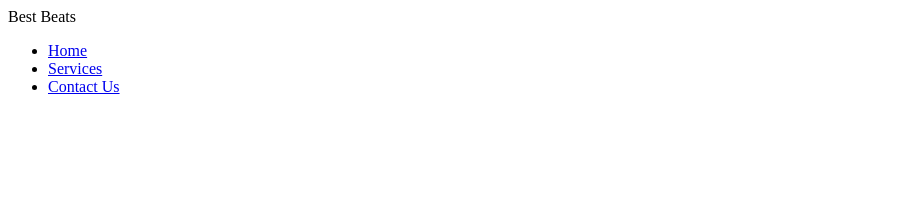
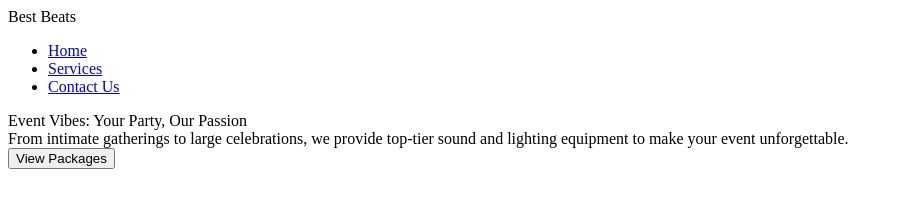
Before and after one commit to rr-tilly/landing-page, a plain HTML site: page index.html in a window 1280 px wide. Shown: the whole page, without its empty margins (0-899 px from the left). Drawn offline with Linux system fonts and the light colour scheme.

Commit message:
Add Hero Section on index.html

```diff
--- a/index.html
+++ b/index.html
@@ -4,15 +4,23 @@
     <meta charset="UTF-8" />
     <meta name="viewport" content="width=device-width, initial-scale=1.0" />
     <link rel="stylesheet" href="styles.css" />
-    <title>Best Beats | Speakers Event Rentals</title>
+    <title>Best Beats | Light and Speaker Rentals</title>
   </head>
   <body></body>
   <div class="header">
-    <div>Best Beats</div>
+    <div class="logo-text">Best Beats</div>
     <ul class="link-list">
       <li><a href="#about">Home</a></li>
       <li><a href="#services">Services</a></li>
       <li><a href="#contact">Contact Us</a></li>
     </ul>
   </div>
+  <div class="hero-section">
+    <div class="hero-text">Event Vibes: Your Party, Our Passion</div>
+    <div class="hero-subtext">
+      From intimate gatherings to large celebrations, we provide top-tier sound
+      and lighting equipment to make your event unforgettable.
+    </div>
+    <button class="hero-button">View Packages</button>
+  </div>
 </html>
```
